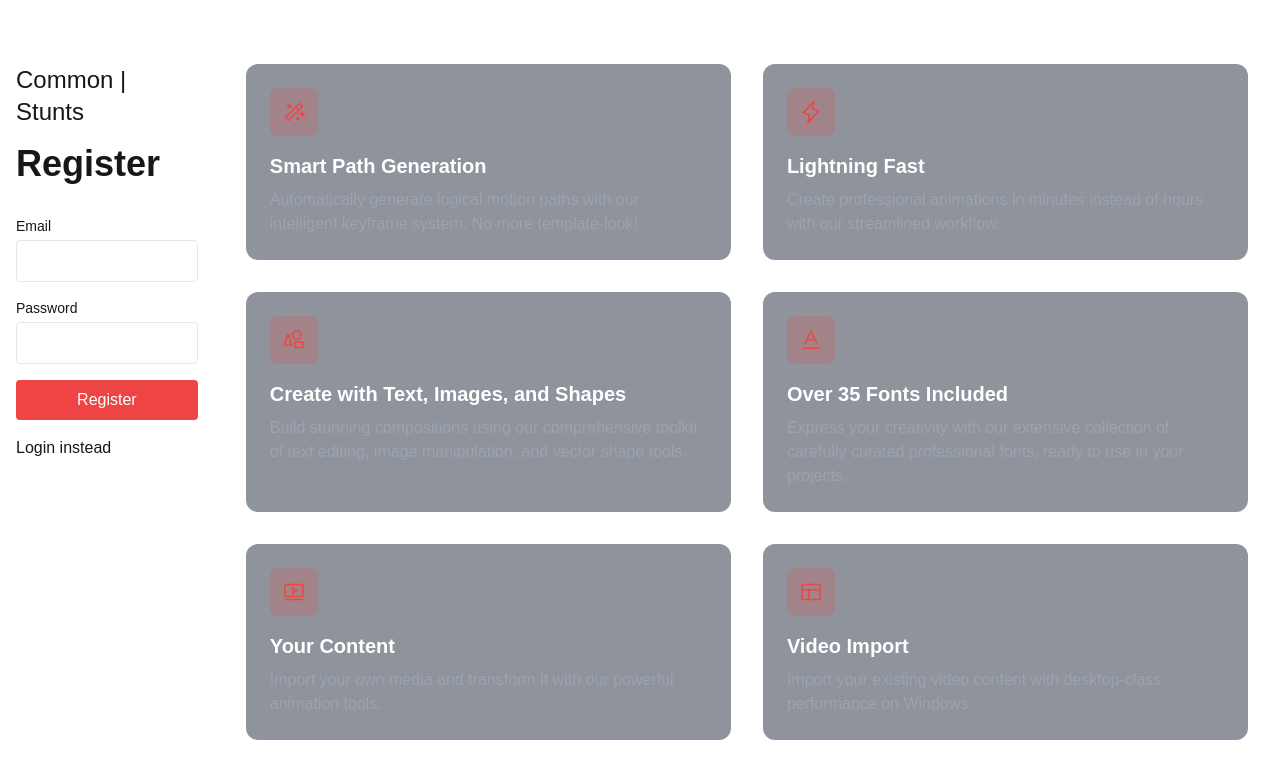
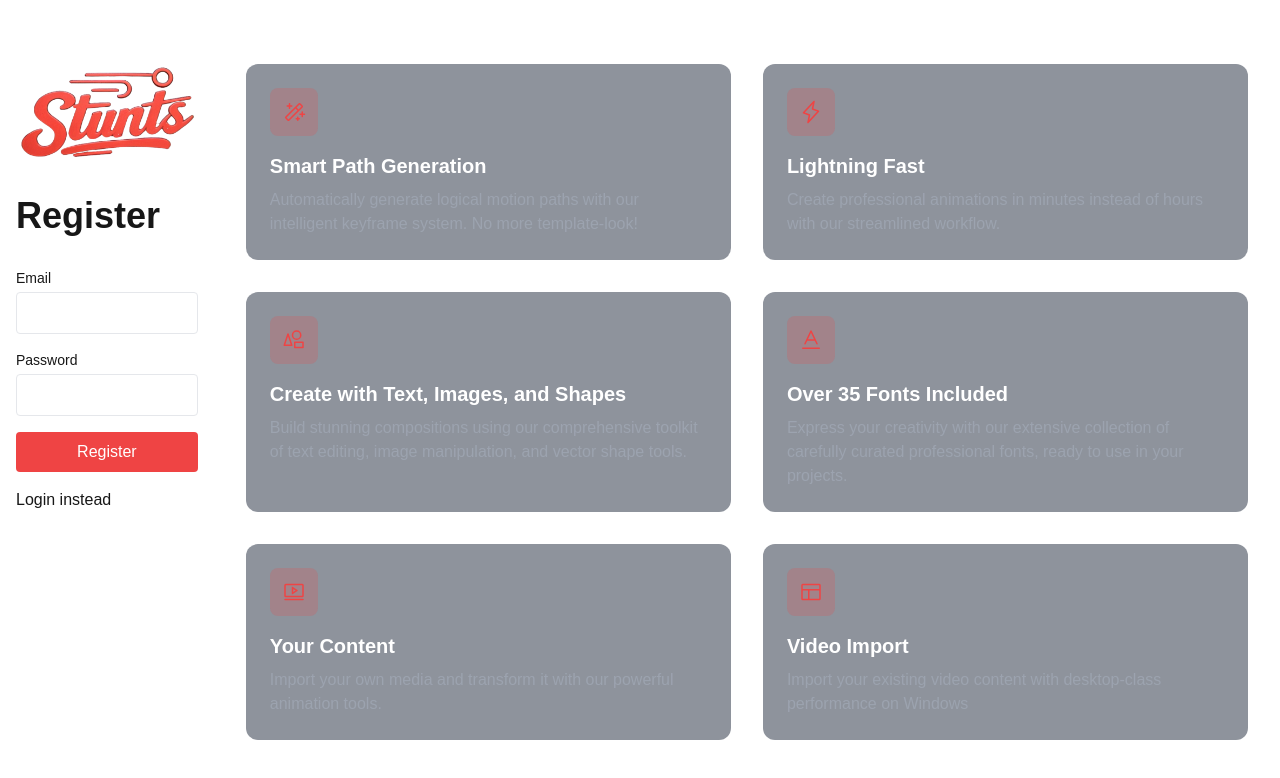
Before and after one commit to alexthegoodman/common-cloud, a Next.js app: page /register in a window 1280 px wide. Shown: the top 778 px of the page. Built offline with nearby package versions, Linux system fonts and the light colour scheme.

Commit message:
adjust auth pages

```diff
--- a/app/login/page.tsx
+++ b/app/login/page.tsx
@@ -9,7 +9,10 @@ const LoginPage = () => {
     <>
       <section className="container mx-auto px-4 pt-16 pb-16 flex flex-row gap-8">
         <div>
-          <h2 className="text-2xl mb-4">Common | Stunts</h2>
+          <img
+            src="/stunts_logo_nobg.png"
+            className="max-w-[200px] w-full mb-8"
+          />
           <h1 className="text-4xl font-bold mb-8">Login</h1>
           <AuthForm />
           <p className="mt-4">
--- a/app/page.tsx
+++ b/app/page.tsx
@@ -111,9 +111,13 @@ const HomePage = () => {
           <p className="text-xl text-gray-300 mb-8">
             We are pleased to make new friends.
           </p>
-          <button className="bg-green-500 hover:bg-green-600 text-white px-8 py-3 rounded-full inline-flex items-center">
+          <a
+            href="mailto:alexthegoodman@gmail.com"
+            target="_blank"
+            className="bg-green-500 hover:bg-green-600 text-white px-8 py-3 rounded-full inline-flex items-center"
+          >
             Contact Common <ShieldChevron className="ml-2" />
-          </button>
+          </a>
         </div>
       </section>
 
--- a/app/register/page.tsx
+++ b/app/register/page.tsx
@@ -9,7 +9,10 @@ const RegisterPage = () => {
     <>
       <section className="container mx-auto px-4 pt-16 pb-16 flex flex-row gap-8">
         <div>
-          <h2 className="text-2xl mb-4">Common | Stunts</h2>
+          <img
+            src="/stunts_logo_nobg.png"
+            className="max-w-[200px] w-full mb-8"
+          />
           <h1 className="text-4xl font-bold mb-8">Register</h1>
           <AuthForm type="register" />
           <p className="mt-4">
```
Also changed, not shown: public/stunts_logo_nobg.png (added).
